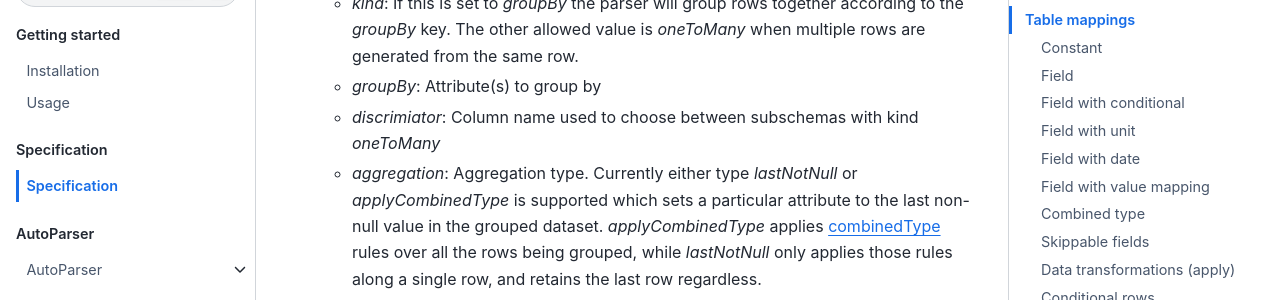
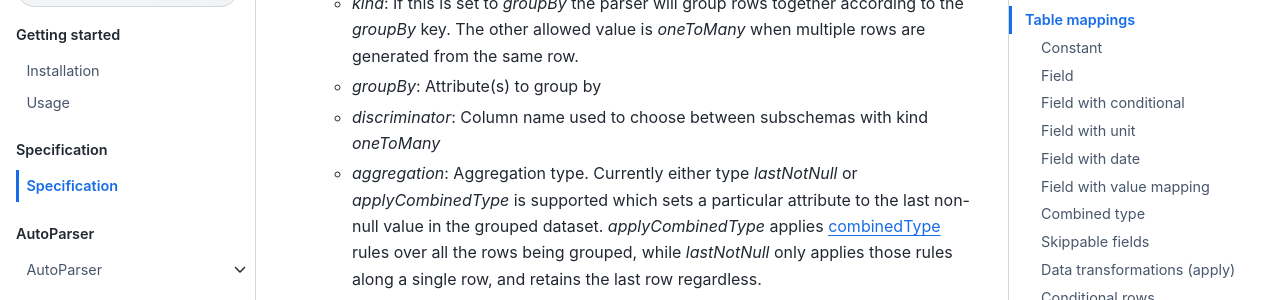
Before and after one commit to globaldothealth/adtl, a Sphinx documentation site: the page built from docs/specification.md, in a window 1280 px wide and 900 px high, scrolled down 867 px. Shown: the part 153-453 px from the top of the window. Built offline with Sphinx 7.4.7 and the Sphinx Book theme 1.1.4, drawn with Linux system fonts in a browser that asks for light colours.

Commit message:
Update docs/specification.md
Co-authored-by: Copilot <175728472+Copilot@users.noreply.github.com>

```diff
--- a/docs/specification.md
+++ b/docs/specification.md
@@ -44,7 +44,7 @@ These metadata fields are defined under a header key `adtl`.
     allowed value is *oneToMany* when multiple rows are
     generated from the same row.
   * *groupBy*: Attribute(s) to group by
-  * *discrimiator*: Column name used to choose between subschemas with kind *oneToMany*
+  * *discriminator*: Column name used to choose between subschemas with kind *oneToMany*
   * *aggregation*: Aggregation type. Currently either
     type *lastNotNull* or *applyCombinedType* is supported which sets a particular
     attribute to the last non-null value in the grouped dataset. *applyCombinedType* applies
```
